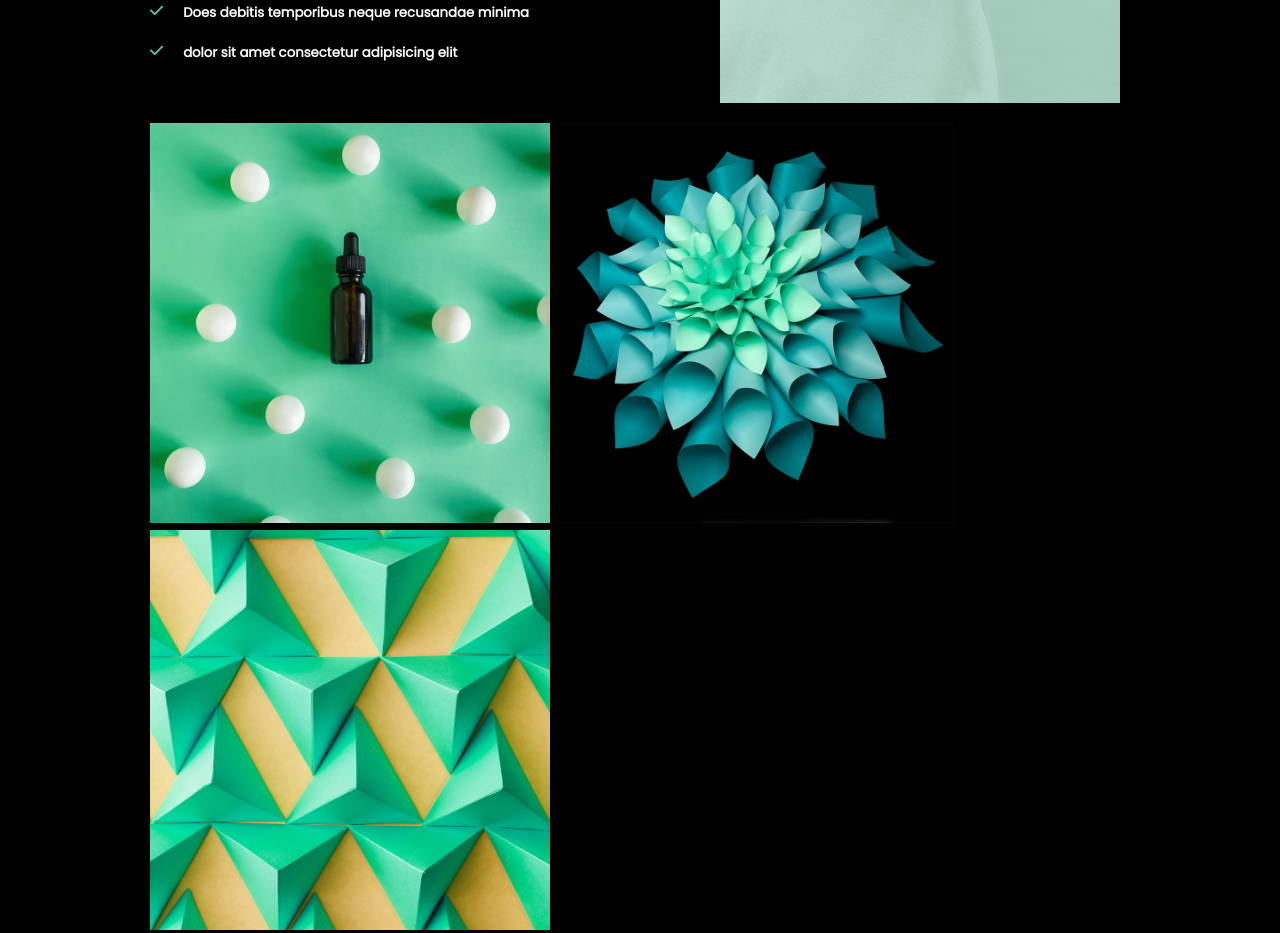
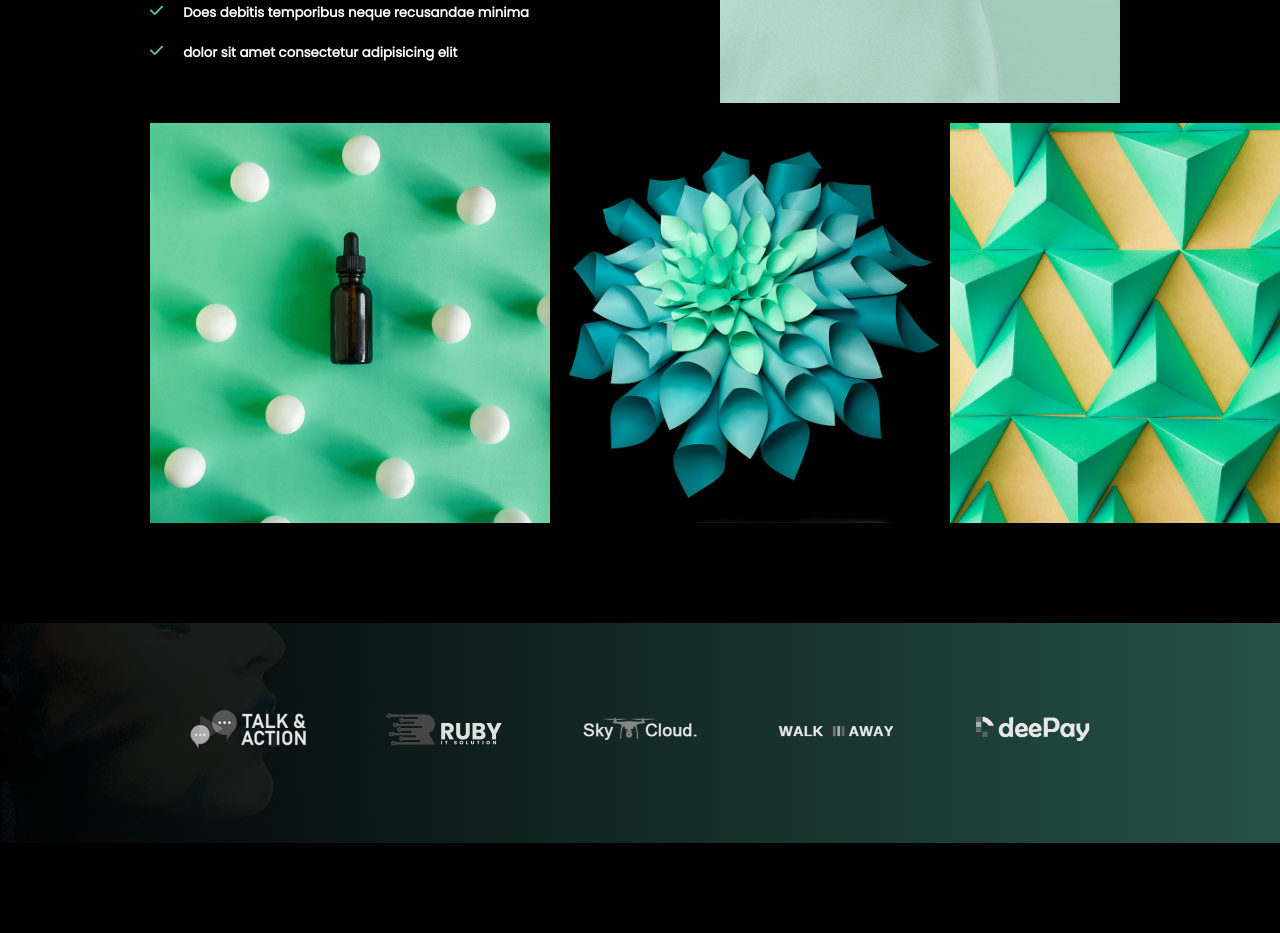
Before and after one commit to somaiabahaa93/caritivo, a plain HTML site: page index.html in a window 1280 px wide. Shown: the part 3040-3973 px from the top of the page. Drawn offline with Linux system fonts and the light colour scheme.

Commit message:
second one

```diff
--- a/index.html
+++ b/index.html
@@ -241,7 +241,7 @@ Our Clients          <div class="secBor"></div>
       </div>
 
 
-<div style="margin-left: 150px;margin-right: 150px; margin-top: 20px;">
+<div style="margin-left: 150px;margin-right: 150px; margin-top: 20px;display: flex;flex-wrap: nowrap;">
   <img width="400px" src="images/G5.jpg">
   <img width="400px" src="images/G4.jpg">
   <img width="400px" src="images/G1.jpg">
```
